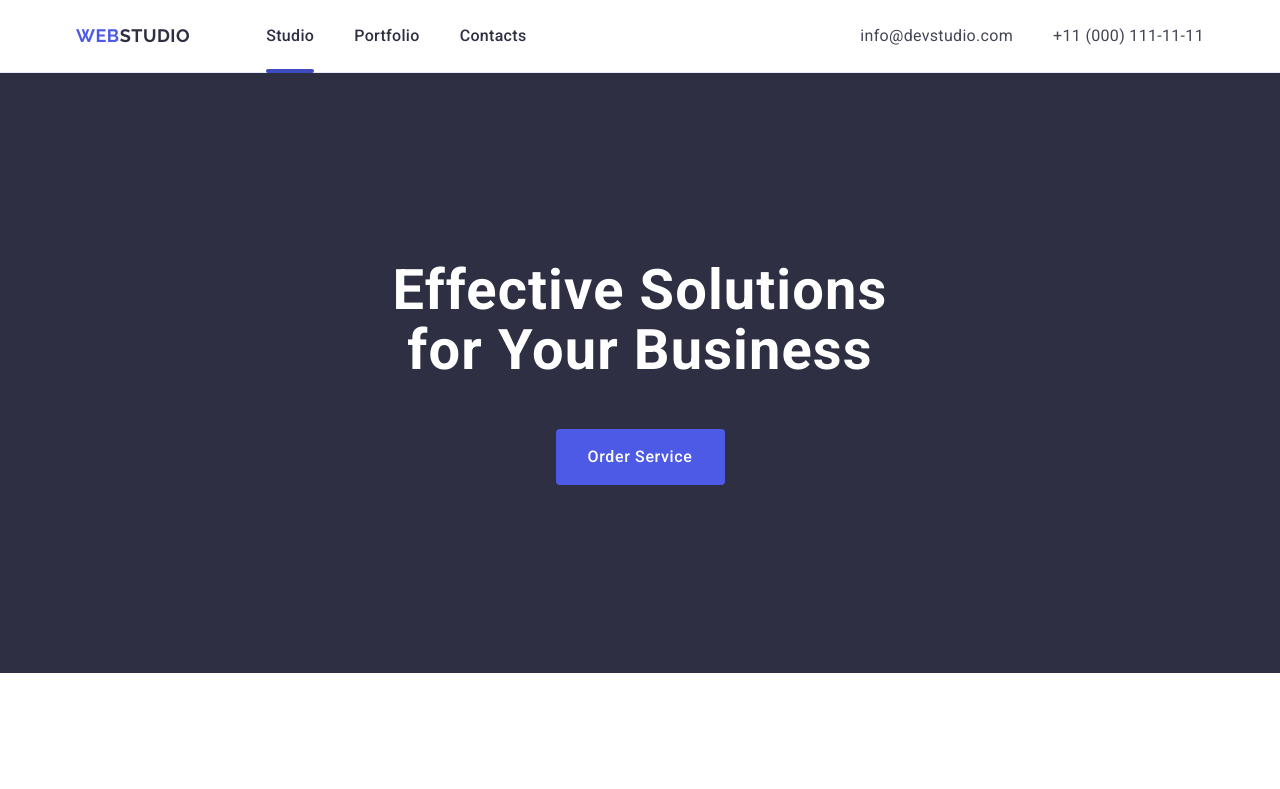
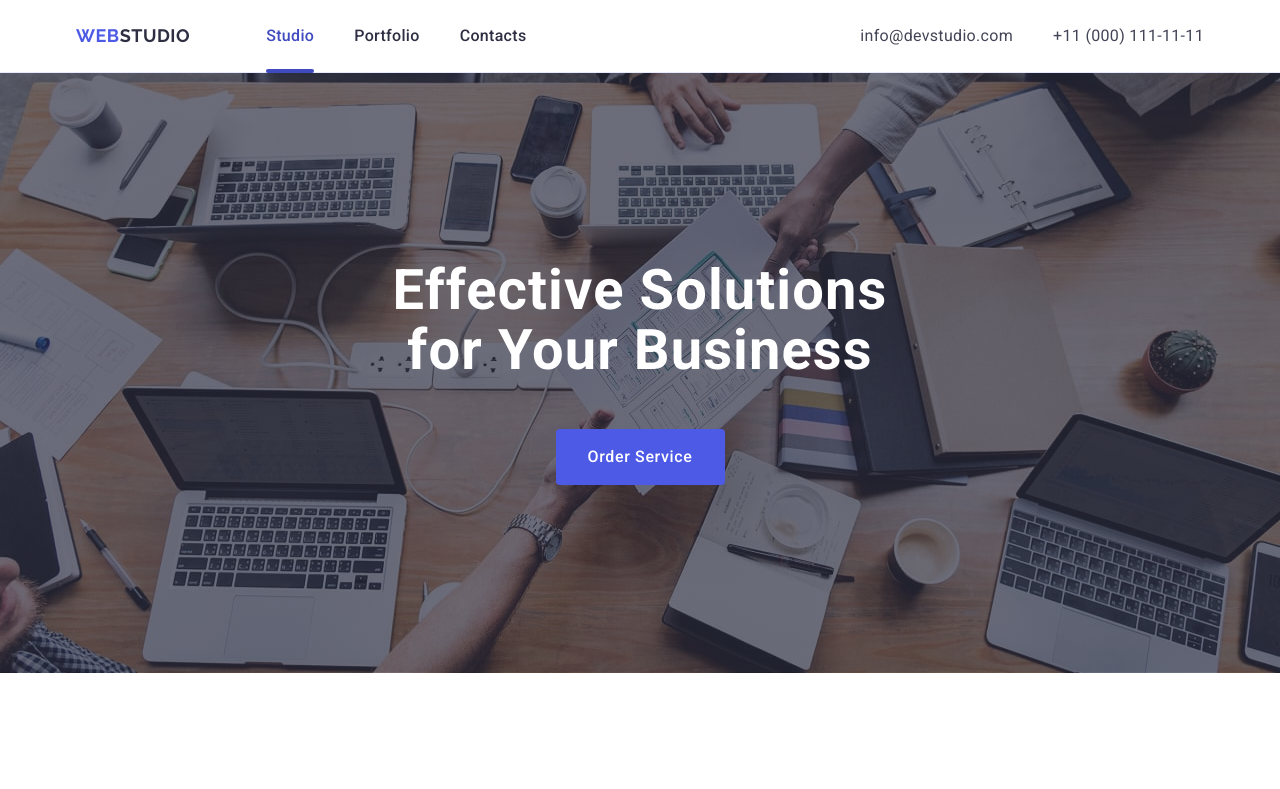
Before and after one commit to Olena-Zhushman1610/goit-markup-hw-04, a plain HTML site: page index.html in a window 1280 px wide. Shown: the top 789 px of the page. Drawn offline with nearby package versions, Linux system fonts and the light colour scheme.

Commit message:
add  style hero

```diff
--- a/css/styles.css
+++ b/css/styles.css
@@ -102,7 +102,8 @@ img {
 .contacts-link:hover,
 .contacts-link:focus,
 .nav-link:hover,
-.nav-link:focus {
+.nav-link:focus,
+.nav-link.current {
   color: #404bbf;
 }
 .contacts {
@@ -126,6 +127,17 @@ img {
 /* hero sections*/
 .hero {
   padding: 188px 0px;
+  max-width: 1440px;
+  background-color: #2e2f42;
+  background-image: linear-gradient(
+      rgba(46, 47, 66, 0.7),
+      rgba(46, 47, 66, 0.7)
+    ),
+    url(../images/peopleoffice.jpg);
+  background-repeat: no-repeat;
+  background-position: center center;
+  background-size: cover;
+  margin: 0 auto;
 }
 
 .hero-title {
@@ -141,6 +153,7 @@ img {
   border: none;
   border-radius: 4px;
   margin: auto;
+  transition: background-color 250ms cubic-bezier(0.4, 0, 0.2, 1);
 }
 
 .hero-title {
@@ -150,10 +163,6 @@ img {
   letter-spacing: 0.02em;
   text-align: center;
   color: #fff;
-}
-
-.hero {
-  background-color: #2e2f42;
 }
 
 .hero-btn {
--- a/index.html
+++ b/index.html
@@ -200,5 +200,8 @@
         </p>
       </div>
     </footer>
+    <svg class="" width="" height="">
+      <use href=""></use>
+    </svg>
   </body>
 </html>
```
Also changed, not shown: images/icons.svg (added), images/peopleoffice.jpg (added).
